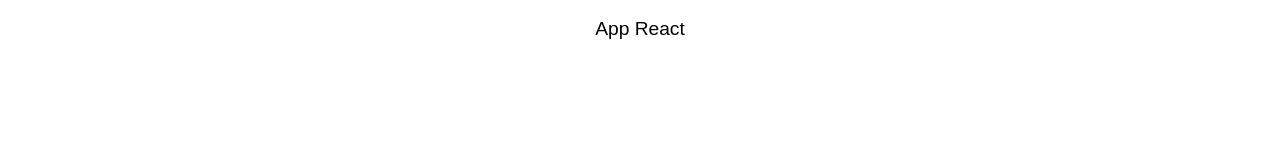
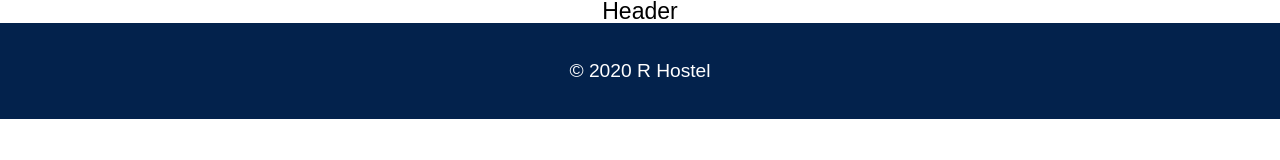
Before and after one commit to yredjah/hostel-project-yr, a React app: page / in a window 1280 px wide. Built offline with nearby package versions, Linux system fonts and the light colour scheme.

Commit message:
header and footer implantation

```diff
--- a/src/components/App/app.scss
+++ b/src/components/App/app.scss
@@ -1,5 +1,4 @@
 #app {
   font-size: 1.2em;
   text-align: center;
-  margin: 1em;
 }
--- a/src/components/App/index.js
+++ b/src/components/App/index.js
@@ -1,5 +1,8 @@
 // == Import : npm
 import React from 'react';
+
+import Header from 'src/components/Header';
+import Footer from 'src/components/Footer';
 
 // == Import : local
 import './app.scss';
@@ -7,7 +10,8 @@ import './app.scss';
 // == Composant
 const App = () => (
   <div id="app">
-    App React
+    <Header />
+    <Footer />
   </div>
 );
 
--- /dev/null
+++ b/src/components/Footer/footer.scss
@@ -0,0 +1,10 @@
+.foot {
+  background: #03224c;
+  background-size: cover;
+  position: relative;
+  width: 100%;
+  color: white;
+  display: flex;
+  justify-content: center;
+  padding: 3%;
+}
--- /dev/null
+++ b/src/components/Footer/index.js
@@ -0,0 +1,15 @@
+// == Import : npm
+import React from 'react';
+
+// == Import : local
+import './footer.scss';
+
+// == Composant
+const Footer = () => (
+  <div className="foot">
+    <p className="main-foot">&copy; 2020 R Hostel</p>
+  </div>
+);
+
+// == Export
+export default Footer;
--- /dev/null
+++ b/src/components/Header/index.js
@@ -0,0 +1,15 @@
+// == Import : npm
+import React from 'react';
+
+// == Import : local
+import './header.scss';
+
+// == Composant
+const Header = () => (
+  <div id="app">
+    Header
+  </div>
+);
+
+// == Export
+export default Header;
--- a/src/index.html
+++ b/src/index.html
@@ -4,7 +4,8 @@
 	<meta charset="UTF-8">
 	<meta name="viewport" content="width=device-width, initial-scale=1.0">
 	<meta http-equiv="X-UA-Compatible" content="ie=edge">
-	<title>Modèle React</title>
+	<link rel="stylesheet" href="//cdn.jsdelivr.net/npm/semantic-ui@2.4.2/dist/semantic.min.css" />
+	<title>R Hostel</title>
 </head>
 <body>
 	<div id="root"></div>
```
Also changed, not shown: src/components/Header/header.scss (added).
